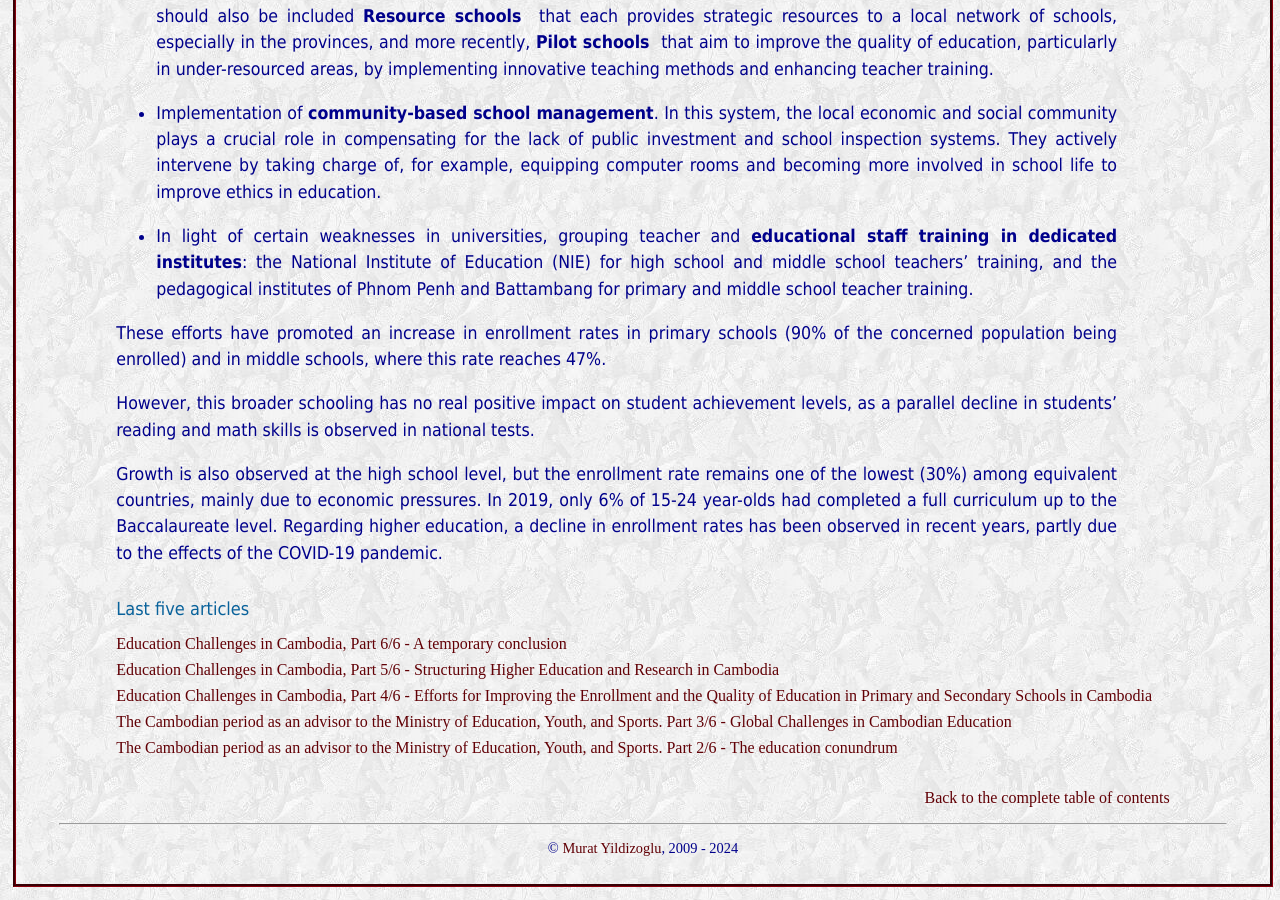
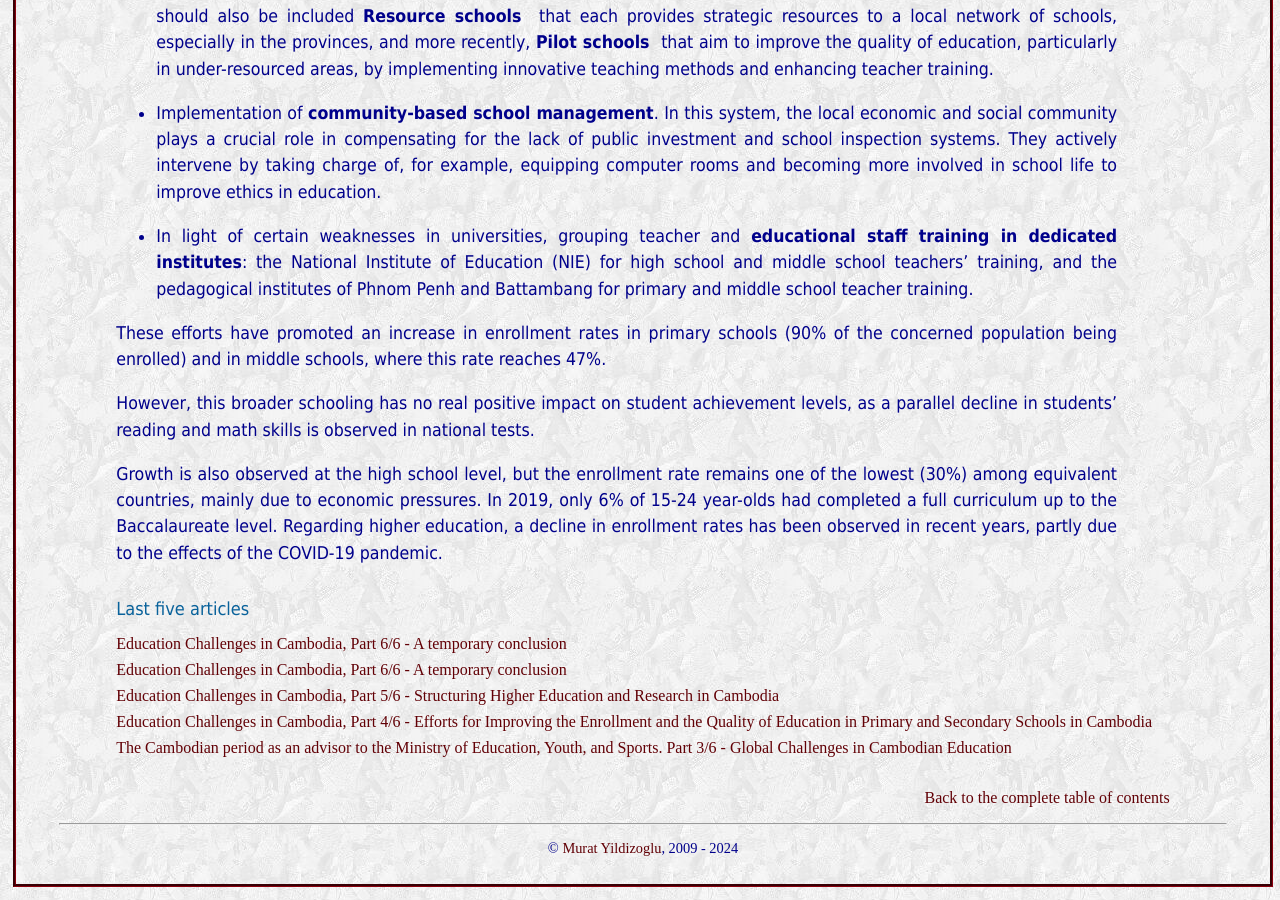
Before and after one commit to myildi/myildi.github.io, a Jekyll site: the page built from _posts/2024-09-13-Cambodia-period-4-primary-secondary-education.md, in a window 1280 px wide and 900 px high, scrolled down 662 px. Built offline with Jekyll 4.4.1, drawn with Linux system fonts in a browser that asks for light colours; part of the change alters nothing that is shown.

```diff
--- a/_posts/2024-09-13-Cambodia-period-4-primary-secondary-education.md
+++ b/_posts/2024-09-13-Cambodia-period-4-primary-secondary-education.md
@@ -2,6 +2,7 @@
 layout: post
 title: Education Challenges in Cambodia, Part 4/6 - Efforts for Improving the Enrollment and the Quality of Education in Primary and Secondary Schools in Cambodia
 tags: Cambodia MOEYS Education ETI
+regenerate: false
 ---
 
 In response to the challenges we discussed in the [previous article]({% post_url 2024-09-13-Cambodia-period-3 %}), the government's Pentagon Strategy prioritizes education reform and aims to implement educational reforms focusing on eight priorities, namely:
--- /dev/null
+++ b/_posts/2024-09-15-Cambodia-education-6-conclusion copy.md
@@ -0,0 +1,38 @@
+---
+layout: post
+title: Education Challenges in Cambodia, Part 6/6 - A temporary conclusion
+tags: Cambodia MOEYS Education ETI
+---
+
+The Cambodian Ministry of Education, Youth, and Sport (MoEYS) is developing relevant strategies to address structural and financial challenges, but the scale of the education system necessary for a very young population requires much more significant efforts from public authorities.
+
+|![](/images/filler.png) |![](/images/window-rain.jpeg)|
+| |© Murat Yildizoglu |
+
+**Education has been rising in national priorities in recent years**, but public authorities do not yet seem ready to fully commit to a path compatible with the announced development goals. The inadequacies of the education system have significant consequences in terms of human resources:
+
+- 89% of jobs currently correspond to very low qualifications;
+- 50% of companies report significant difficulties in recruiting for medium-skilled positions, such as technician roles.
+
+**Significant resources are still needed** to generalize the implementation of reforms envisioned for primary and secondary levels. Despite two successive World Bank loans, the restructuring of higher education is not yet included in urgent priorities.
+
+Human resources capacities at the MoEYS also require substantial and persistent investment, with recruitments commensurate with the challenges in higher education and research. Without these new capacities, the new Ministry of Science, Technology, and Innovation (MISTI) risks taking control of academic research and creating additional coordination challenges within the Higher Education and Research sector.
+
+#### Key Points:
+
+1. **Demographic Challenge**: Cambodia's young population necessitates large-scale educational efforts.
+
+2. **Funding Issues**: The education system faces significant financial constraints, particularly in higher education.
+
+3. **Skills Gap**: There's a mismatch between the education system's output and the skills needed in the job market.
+
+4. **Reform Implementation**: While strategies exist, their widespread application requires more resources.
+
+5. **Higher Education Restructuring**: Despite World Bank loans, this remains a critical area that needs attention.
+
+6. **Capacity Building**: The MoEYS itself needs investment in human resources to manage these challenges effectively
+
+The complex challenges facing Cambodia's education system are considerable, and there is an essential need for continued, comprehensive efforts to improve educational outcomes and align them with the country's development goals. But if these needs are met, the young population of Cambodia will become a major asset in transforming the Cambodian economy and society. As such, education is definitely a **public good** and should be one of Cambodia’s main engines of growth.
+
+|![](/images/filler.png) |![](/images/buildings.jpeg)|
+| |© Murat Yildizoglu |
```
Also changed, not shown: images/icon-tips-tricks-thought.ico (added), images/icon-tips-tricks-thought.png (added), images/icon2-tips-tricks-thought.ico (added), images/logo-tips-tricks-thought.jpg (added), 1 other file.
